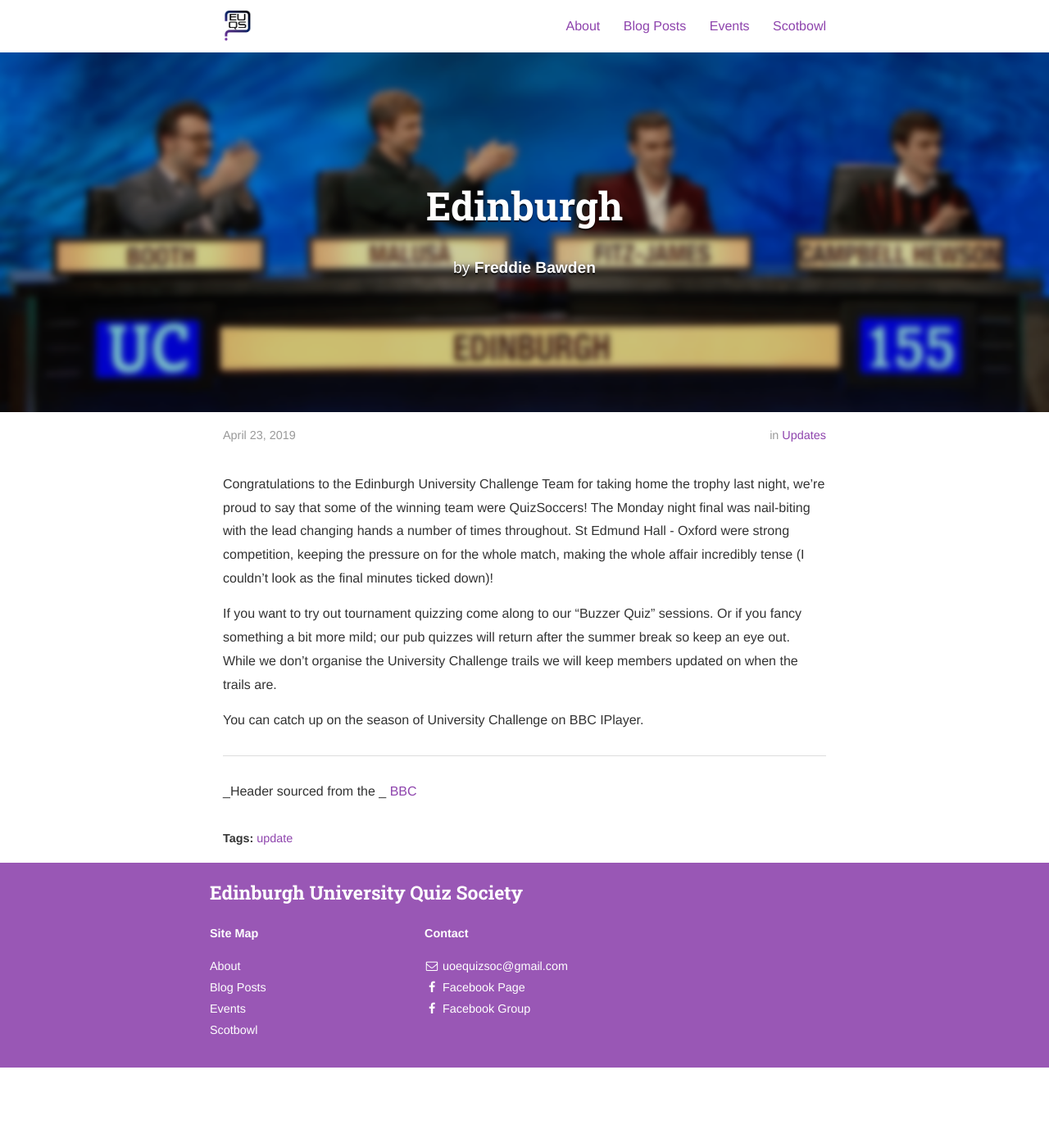
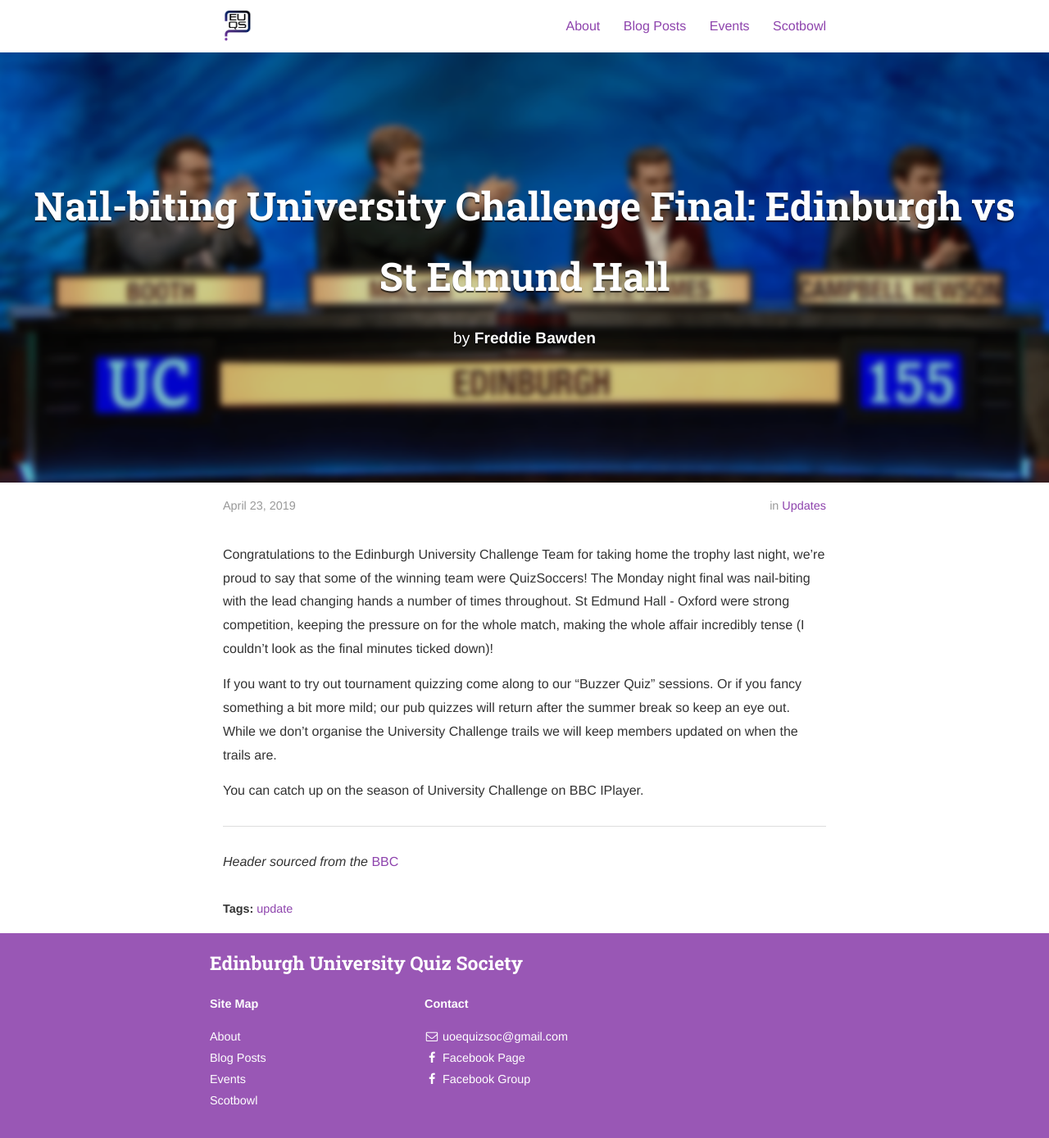
Before and after one commit to uoequizsoc/uoequizsoc.github.io, a Jekyll site: the page built from _posts/2019-04-23-edinburgh-university-challenge-success.markdown, in a window 1280 px wide. Shown: the whole page at 82% size. Built offline with Jekyll 4.4.1, drawn with Linux system fonts in a browser that asks for light colours; nearby versions of some CDN libraries; before the commit the page ends 1303 px from its top, so only the background shows below that.

Commit message:
Update 2019-04-23-edinburgh-university-challenge-success.markdown

```diff
--- a/_posts/2019-04-23-edinburgh-university-challenge-success.markdown
+++ b/_posts/2019-04-23-edinburgh-university-challenge-success.markdown
@@ -1,6 +1,6 @@
 ---
 layout: post
-title:  "Edinburgh "
+title:  "Nail-biting University Challenge Final: Edinburgh vs St Edmund Hall"
 date:   2019-04-23
 author: Freddie Bawden
 categories: Updates
@@ -15,4 +15,4 @@ If you want to try out tournament quizzing come along to our "Buzzer Quiz" sessi
 You can catch up on the season of University Challenge on BBC IPlayer.
 
 ------
-_Header sourced from the _ [BBC](https://www.bbc.co.uk/news/uk-scotland-edinburgh-east-fife-48014971_)
+_Header sourced from the_ [BBC](https://www.bbc.co.uk/news/uk-scotland-edinburgh-east-fife-48014971_)
```
